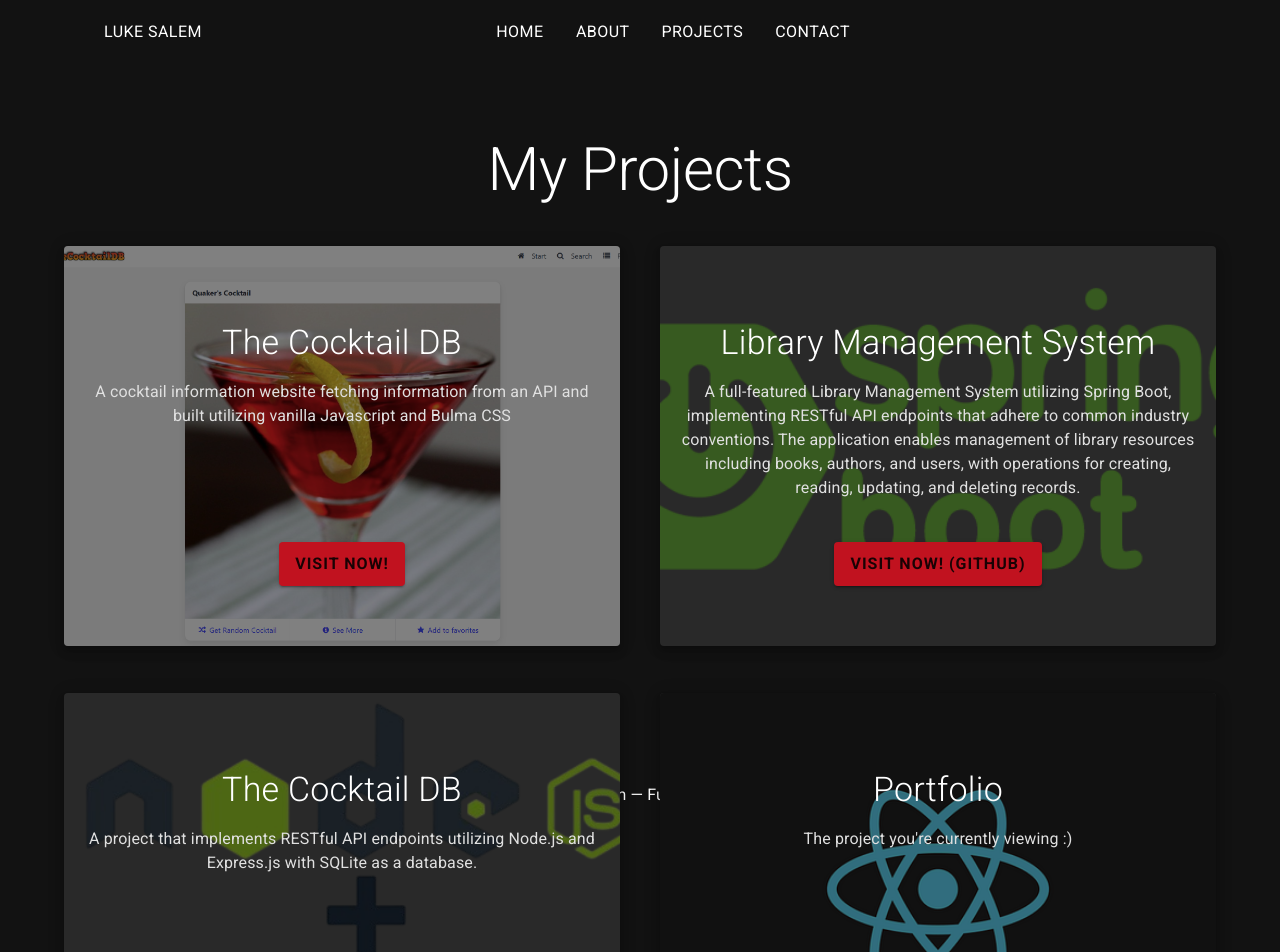
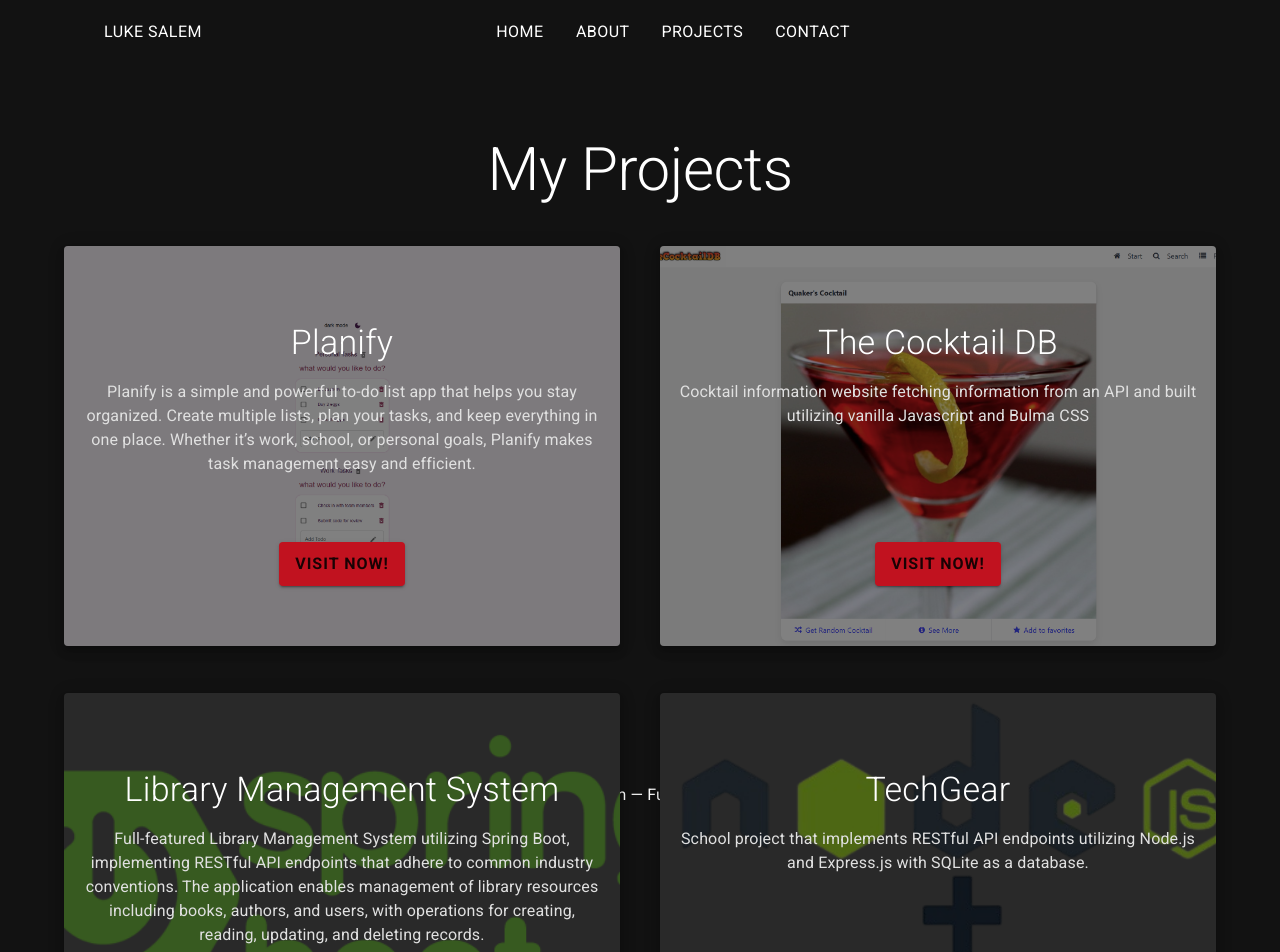
Before and after one commit to lukebike/portfoliov2, a React (Vite) app: page /projects in a window 1280 px wide. Shown: the top 952 px of the page. Built offline with nearby package versions, Linux system fonts and the light colour scheme; some icons are missing.

Commit message:
Added planify to projects list

```diff
--- a/src/data/projectCardInfo.ts
+++ b/src/data/projectCardInfo.ts
@@ -1,7 +1,7 @@
 import springBootImg from "../assets/spring-boot.webp";
 import expressImg from "../assets/https___dev-to-uploads.s3.amazonaws.com_uploads_articles_zojuy79lo3fn3qdt7g6p-removebg-preview.png";
 import reactImg from "../assets/0_x-HyaNxF4CJW0gSc.png";
-
+import planifyImg from "../assets/TodoLight.png";
 type CardListTypes = {
   img?: string;
   cardTitle: string;
@@ -12,9 +12,16 @@ type CardListTypes = {
 
 const cards: CardListTypes[] = [
   {
+    img: planifyImg,
+    cardTitle: "Planify",
+    cardText: `Planify is a simple and powerful to-do list app that helps you stay organized. Create multiple lists, plan your tasks, and keep everything in one place. Whether it’s work, school, or personal goals, Planify makes task management easy and efficient.`,
+    anchorText: "Visit now!",
+    anchorLink: "https://lukesalem-planify.vercel.app/",
+  },
+  {
     cardTitle: "The Cocktail DB",
     cardText:
-      "A cocktail information website fetching information from an API and built utilizing vanilla Javascript and Bulma CSS",
+      "Cocktail information website fetching information from an API and built utilizing vanilla Javascript and Bulma CSS",
     anchorText: "Visit now!",
     anchorLink: "https://cocktailapi-lukesalem.netlify.app/",
   },
@@ -22,15 +29,15 @@ const cards: CardListTypes[] = [
     img: springBootImg,
     cardTitle: "Library Management System",
     cardText:
-      "A full-featured Library Management System utilizing Spring Boot, implementing RESTful API endpoints that adhere to common industry conventions. The application enables management of library resources including books, authors, and users, with operations for creating, reading, updating, and deleting records. ",
+      "Full-featured Library Management System utilizing Spring Boot, implementing RESTful API endpoints that adhere to common industry conventions. The application enables management of library resources including books, authors, and users, with operations for creating, reading, updating, and deleting records. ",
     anchorText: "Visit now! (Github)",
     anchorLink: "https://github.com/lukebike/library-system",
   },
   {
     img: expressImg,
-    cardTitle: "The Cocktail DB",
+    cardTitle: "TechGear",
     cardText:
-      "A project that implements RESTful API endpoints utilizing Node.js and Express.js with SQLite as a database.",
+      "School project that implements RESTful API endpoints utilizing Node.js and Express.js with SQLite as a database.",
     anchorText: "Visit now! (Github)",
     anchorLink: "https://github.com/lukebike/TechGear",
   },
--- a/src/pages/Projects.tsx
+++ b/src/pages/Projects.tsx
@@ -47,13 +47,13 @@ export default function Projects() {
           spacing={{ lg: 5, xs: 4, xl: 3 }}
           justifyContent="space-around"
           sx={{
-            flexDirection: { xs: "row" },
+            flexDirection: "row",
             width: { xl: "100%" },
             alignItems: "center",
           }}
         >
           {cards.map((card: CardTypes, idx: number) => (
-            <Grid key={idx} size={{ xs: 12, sm: 6, md: 6, lg: 6, xl: 6 }}>
+            <Grid key={idx} size={{ xs: 12, sm: 6, md: 6, lg: 6, xl: 8 }}>
               <ProjectCard {...card} />
             </Grid>
           ))}
```
Also changed, not shown: src/assets/TodoLight.png (added), src/assets/TodoListProject.png (added).
